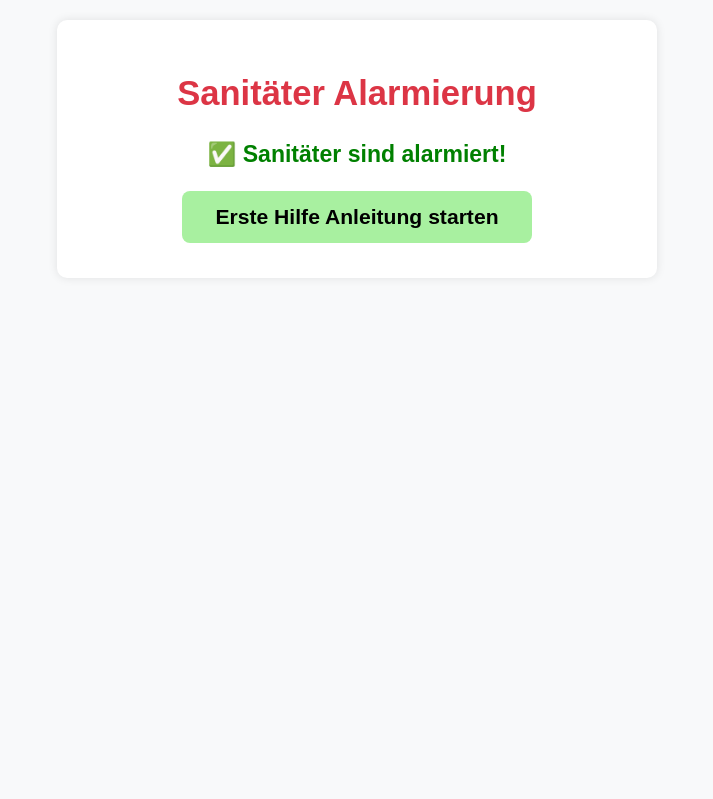
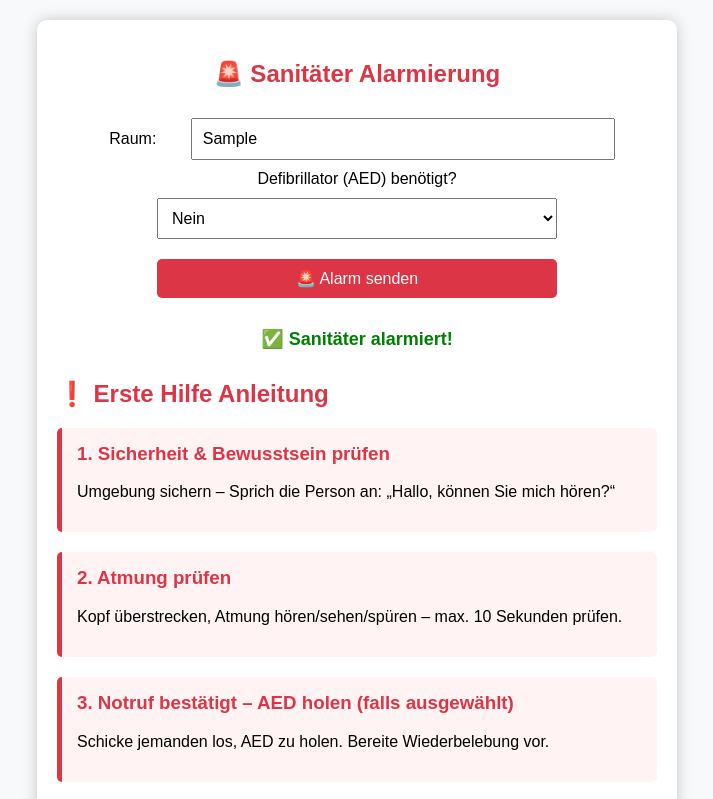
Before and after one commit to korvinlamp/sanitaeter-alarm, a plain HTML site: page index.html in a window 1280 px wide. Both pictures are taken after typing "Sample" into the empty fields and a click on the button "🚨 Alarm senden". Shown: the top 799 px of the page, without its empty margins (283-996 px from the left). Drawn offline with Linux system fonts and the light colour scheme; no server answers.

Commit message:
Update index.html

```diff
--- a/index.html
+++ b/index.html
@@ -1,273 +1,147 @@
 <!DOCTYPE html>
 <html lang="de">
 <head>
-  <meta charset="UTF-8" />
-  <meta name="viewport" content="width=device-width, initial-scale=1.0"/>
-  <title>Sanitäter Alarm</title>
+    <meta charset="UTF-8">
+    <meta name="viewport" content="width=device-width, initial-scale=1.0">
+    <title>Sanitäter Alarm & Erste Hilfe</title>
     <style>
         body {
             font-family: Arial, sans-serif;
             background-color: #f8f9fa;
-      text-align: center;
             margin: 0;
             padding: 20px;
-      font-size: 1.2em;
-      overflow-x: hidden;
+            text-align: center;
         }
         .container {
             background: white;
-      padding: 25px 15px;
+            padding: 20px;
+            max-width: 600px;
+            margin: 0 auto;
             border-radius: 10px;
-      box-shadow: 0 0 10px rgba(0,0,0,0.1);
-      max-width: 600px;
-      margin: auto;
-      box-sizing: border-box;
+            box-shadow: 0 0 15px rgba(0,0,0,0.2);
         }
         h2 {
             color: #dc3545;
-      font-size: 1.8em;
         }
-    h3 {
-      font-size: 1.4em;
+        label, select, input, button {
+            font-size: 16px;
+            margin: 10px;
+            padding: 10px;
+            width: 90%;
+            max-width: 400px;
         }
         button {
-      font-weight: bold;
-      font-size: 1.1em;
-      margin: 10px auto;
-      padding: 14px;
-      width: 100%;
-      max-width: 350px;
+            background-color: #dc3545;
+            color: white;
             border: none;
-      border-radius: 8px;
+            border-radius: 5px;
             cursor: pointer;
-      display: block;
         }
-    button.primary { background-color: #a8f0a0; color: black; }
-    button.primary:hover { background-color: #90e690; }
-    button.secondary { background-color: #6c757d; color: white; }
-    button.secondary:hover { background-color: #5a6268; }
-    button.danger { background-color: #dc3545; color: white; }
-    button.danger:hover { background-color: #c82333; }
-    input, select {
-      font-size: 1.1em;
-      padding: 14px;
-      width: 100%;
-      max-width: 350px;
-      margin: 10px auto;
-      display: block;
+        button:hover {
+            background-color: #c82333;
         }
         #response {
             font-weight: bold;
-      font-size: 1.2em;
-      color: green;
             margin-top: 20px;
+            font-size: 18px;
         }
-    .hidden { display: none; }
-    ul {
+        .hilfe-box {
+            display: none;
+            margin-top: 30px;
             text-align: left;
-      padding-left: 20px;
-      font-size: 1.1em;
         }
-    .blink {
-      animation: blink 1s infinite;
-      font-weight: bold;
-      color: red;
+        .hilfe-schritt {
+            margin-bottom: 20px;
+            padding: 15px;
+            border-left: 5px solid #dc3545;
+            background-color: #fff3f3;
+            border-radius: 5px;
         }
-    @keyframes blink {
-      0%, 100% { opacity: 1; }
-      50% { opacity: 0; }
+        .hilfe-schritt h3 {
+            margin-top: 0;
+            color: #dc3545;
         }
     </style>
 </head>
 <body>
+
     <div class="container">
-    <h2 id="mainTitle">Sanitäter Alarmierung</h2>
+        <h2>🚨 Sanitäter Alarmierung</h2>
 
         <form id="alarmForm">
             <label for="raum">Raum:</label>
-      <input type="text" id="raum" placeholder="z. B. N01" required>
+            <input type="text" id="raum" placeholder="z. B. N01" required><br>
 
             <label for="aed">Defibrillator (AED) benötigt?</label>
             <select id="aed">
                 <option value="Nein">Nein</option>
                 <option value="Ja">Ja</option>
-      </select>
+            </select><br>
 
-      <button type="submit" class="danger">🚨 Alarm senden</button>
+            <button type="submit">🚨 Alarm senden</button>
         </form>
 
-    <div id="postAlarm" class="hidden">
-      <p id="response">✅ Sanitäter sind alarmiert!</p>
-      <button id="startGuide" class="primary">Erste Hilfe Anleitung starten</button>
+        <p id="response"></p>
+
+        <div class="hilfe-box" id="hilfeBox">
+            <h2>❗ Erste Hilfe Anleitung</h2>
+
+            <div class="hilfe-schritt">
+                <h3>1. Sicherheit & Bewusstsein prüfen</h3>
+                <p>Umgebung sichern – Sprich die Person an: „Hallo, können Sie mich hören?“</p>
             </div>
 
-    <div id="guide" class="hidden">
-      <h3 id="stepTitle"></h3>
-      <div id="stepContent"></div>
-      <div id="stepActions"></div>
-      <button id="backBtn" class="secondary hidden">⬅ Zurück</button>
+            <div class="hilfe-schritt">
+                <h3>2. Atmung prüfen</h3>
+                <p>Kopf überstrecken, Atmung hören/sehen/spüren – max. 10 Sekunden prüfen.</p>
+            </div>
+
+            <div class="hilfe-schritt">
+                <h3>3. Notruf bestätigt – AED holen (falls ausgewählt)</h3>
+                <p>Schicke jemanden los, AED zu holen. Bereite Wiederbelebung vor.</p>
+            </div>
+
+            <div class="hilfe-schritt">
+                <h3>4. Wiederbelebung starten</h3>
+                <p>Kein Puls/Atmung? <strong>30x drücken + 2x beatmen</strong>. Tiefe: 5-6 cm, Tempo: 100-120/min.</p>
+            </div>
+
+            <div class="hilfe-schritt">
+                <h3>5. AED einsetzen (falls vorhanden)</h3>
+                <p>Gerät einschalten, Anweisungen folgen. Niemals Berühren bei Schockabgabe!</p>
+            </div>
         </div>
     </div>
 
-  <audio id="metronome" src="audio/metronom110.mp3" loop></audio>
+    <script>
+        document.getElementById("alarmForm").addEventListener("submit", function(event) {
+            event.preventDefault();
 
-  <script>
-    const guideSteps = [
-      { id: "start", title: "Eigenschutz beachten!", options: [{ text: "Weiter", next: "ansprechen" }] },
-      {
-        id: "ansprechen",
-        title: "Reagiert der Patient auf Ansprechen - Anfassen?",
-        options: [
-          { text: "Ja, er reagiert", next: "reagiert" },
-          { text: "Nein, er reagiert NICHT", next: "atmenPruefen" }
-        ]
-      },
-      {
-        id: "reagiert",
-        title: "Bleibe ruhig, die Sanitäter sind alarmiert.",
-        content: `<ul>
-          <li>Versorge lebensbedrohliche Verletzungen</li>
-          <li>Wird der Rettungsdienst benötigt? ➡ Notruf 112</li>
-          <li>Betreue den Patienten</li>
-          <li>Denke an den Wärmeerhalt</li>
-        </ul>`,
-        options: []
-      },
-      {
-        id: "atmenPruefen",
-        title: "Prüfe 10 Sekunden, ob der Patient atmet.",
-        content: `<ul>
-          <li>Patient liegt auf dem Rücken</li>
-          <li>Oberkörper ist entkleidet</li>
-          <li>Kopf ist überstreckt</li>
-        </ul>`,
-        options: [
-          { text: "Ja, der Patient atmet", next: "seitenlage" },
-          { text: "Nein, der Patient atmet NICHT", next: "notruf" }
-        ]
-      },
-      {
-        id: "notruf",
-        title: "Lasse den Notruf unter 112 absetzen und lasse den Defibrillator (AED) holen.",
-        options: [{ text: "Weiter", next: "druckpunkt" }]
-      },
-      {
-        id: "druckpunkt",
-        title: "Starte Wiederbelebung",
-        content: `
-          <p><strong>Druckpunkt:</strong> mittig, zwischen den Brustwarzen</p>
-          <ul>
-            <li><strong>30x</strong> 5 cm tief eindrücken + vollständig entlasten</li>
-            <li><strong>2x</strong> beatmen: Kopf überstrecken, Nase zuhalten, in den Mund beatmen</li>
-            <li>(Defibrillator einschalten + Anweisungen folgen)</li>
-          </ul>
-          <button id="metronomeBtn" class="primary">▶ Metronom starten (110 BPM)</button>
-        `,
-        options: []
-      },
-      {
-        id: "seitenlage",
-        title: "Lege den Patienten in die stabile Seitenlage.",
-        options: [{ text: "Weiter", next: "notruf2" }]
-      },
-      {
-        id: "notruf2",
-        title: "Lasse den Notruf unter 112 absetzen und lasse den Defibrillator (AED) holen.",
-        options: [{ text: "Weiter", next: "timer" }]
-      },
-      {
-        id: "timer",
-        title: "Atmung in 2 Minuten 30 erneut überprüfen",
-        content: `<p id="countdown">⏳ Atmung erneut überprüfen in: 2:30</p>
-                  <button onclick="showStep('atmenPruefen')" class="primary">Atmung überprüfen</button>`,
-        options: []
-      },
-      {
-        id: "atmungCheck",
-        title: "<span class='blink'>ATEMUNG ÜBERPRÜFEN</span>",
-        options: [{ text: "Atmung überprüfen", next: "atmenPruefen" }]
-      }
-    ];
+            var raum = document.getElementById("raum").value;
+            var aed = document.getElementById("aed").value;
 
-    let stepHistory = [];
-    let countdownInterval;
-    const metronomeAudio = document.getElementById("metronome");
+            var url = "https://maker.ifttt.com/trigger/sanitaeter-alarm/with/key/cCSCnLcOR4Lqjv_YDsEOYr" +
+                      "?value1=" + encodeURIComponent(raum) +
+                      "&value2=" + encodeURIComponent(aed);
 
-    function showStep(stepId) {
-      clearInterval(countdownInterval);
-      const step = guideSteps.find(s => s.id === stepId);
-      if (!step) return;
-
-      document.getElementById("stepTitle").innerHTML = step.title;
-      document.getElementById("stepContent").innerHTML = step.content || "";
-      document.getElementById("stepActions").innerHTML = "";
-
-      step.options.forEach(opt => {
-        const btn = document.createElement("button");
-        btn.className = "primary";
-        btn.innerText = opt.text;
-        btn.onclick = () => {
-          stepHistory.push(stepId);
-          showStep(opt.next);
-        };
-        document.getElementById("stepActions").appendChild(btn);
+            fetch(url)
+                .then(response => {
+                    if (!response.ok) throw new Error("Fehler beim Senden");
+                    return response.text();
+                })
+                .then(() => {
+                    document.getElementById("response").innerText = "✅ Sanitäter alarmiert!";
+                    document.getElementById("response").style.color = "green";
+                    document.getElementById("hilfeBox").style.display = "block";
+                })
+                .catch(error => {
+                    console.error("Fehler:", error);
+                    document.getElementById("response").innerText = "✅ Sanitäter alarmiert!";
+                    document.getElementById("response").style.color = "green";
+                    document.getElementById("hilfeBox").style.display = "block";
                 });
-
-      document.getElementById("backBtn").classList.toggle("hidden", stepHistory.length === 0);
-
-      if (stepId === "druckpunkt") {
-        setTimeout(() => {
-          const btn = document.getElementById("metronomeBtn");
-          if (btn) btn.addEventListener("click", toggleMetronome);
-        }, 100);
-      }
-
-      if (stepId === "timer") startCountdown(150);
-    }
-
-    function startCountdown(seconds) {
-      const display = document.getElementById("countdown");
-      countdownInterval = setInterval(() => {
-        const min = Math.floor(seconds / 60);
-        const sec = seconds % 60;
-        display.textContent = `⏳ Atmung erneut überprüfen in: ${min}:${sec < 10 ? '0' : ''}${sec}`;
-        if (seconds <= 0) {
-          clearInterval(countdownInterval);
-          showStep("atmungCheck");
-        }
-        seconds--;
-      }, 1000);
-    }
-
-    function toggleMetronome(e) {
-      const btn = e.target;
-      if (!metronomeAudio.paused) {
-        metronomeAudio.pause();
-        metronomeAudio.currentTime = 0;
-        btn.textContent = "▶ Metronom starten (110 BPM)";
-      } else {
-        metronomeAudio.play();
-        btn.textContent = "⏹ Metronom stoppen";
-      }
-    }
-
-    document.getElementById("alarmForm").addEventListener("submit", function(e) {
-      e.preventDefault();
-      document.getElementById("alarmForm").classList.add("hidden");
-      document.getElementById("postAlarm").classList.remove("hidden");
-    });
-
-    document.getElementById("startGuide").addEventListener("click", function() {
-      document.getElementById("mainTitle").textContent = "Erste Hilfe Anleitung";
-      document.getElementById("postAlarm").classList.add("hidden");
-      document.getElementById("guide").classList.remove("hidden");
-      showStep("start");
-    });
-
-    document.getElementById("backBtn").addEventListener("click", function() {
-      const prevStep = stepHistory.pop();
-      if (prevStep) showStep(prevStep);
         });
     </script>
+
 </body>
 </html>
```
Lines whose indentation alone changed are shown as unchanged.
